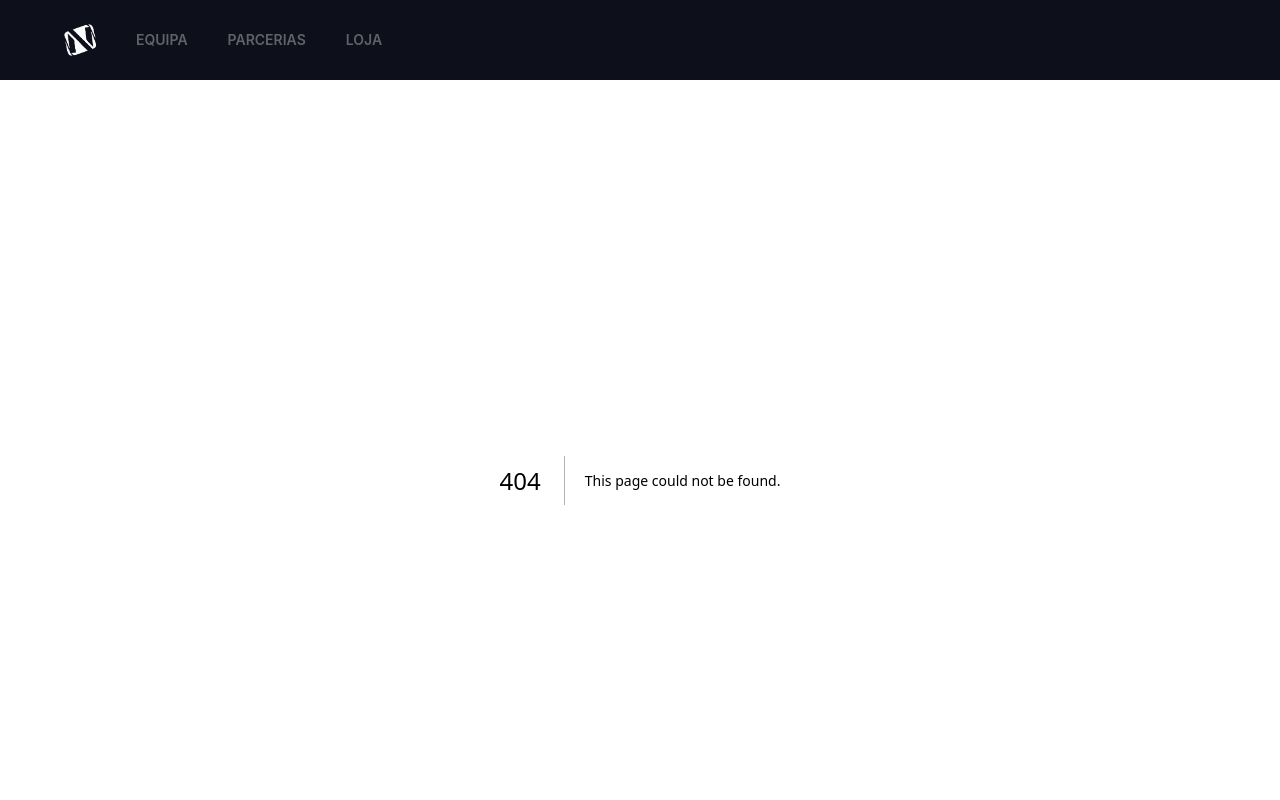
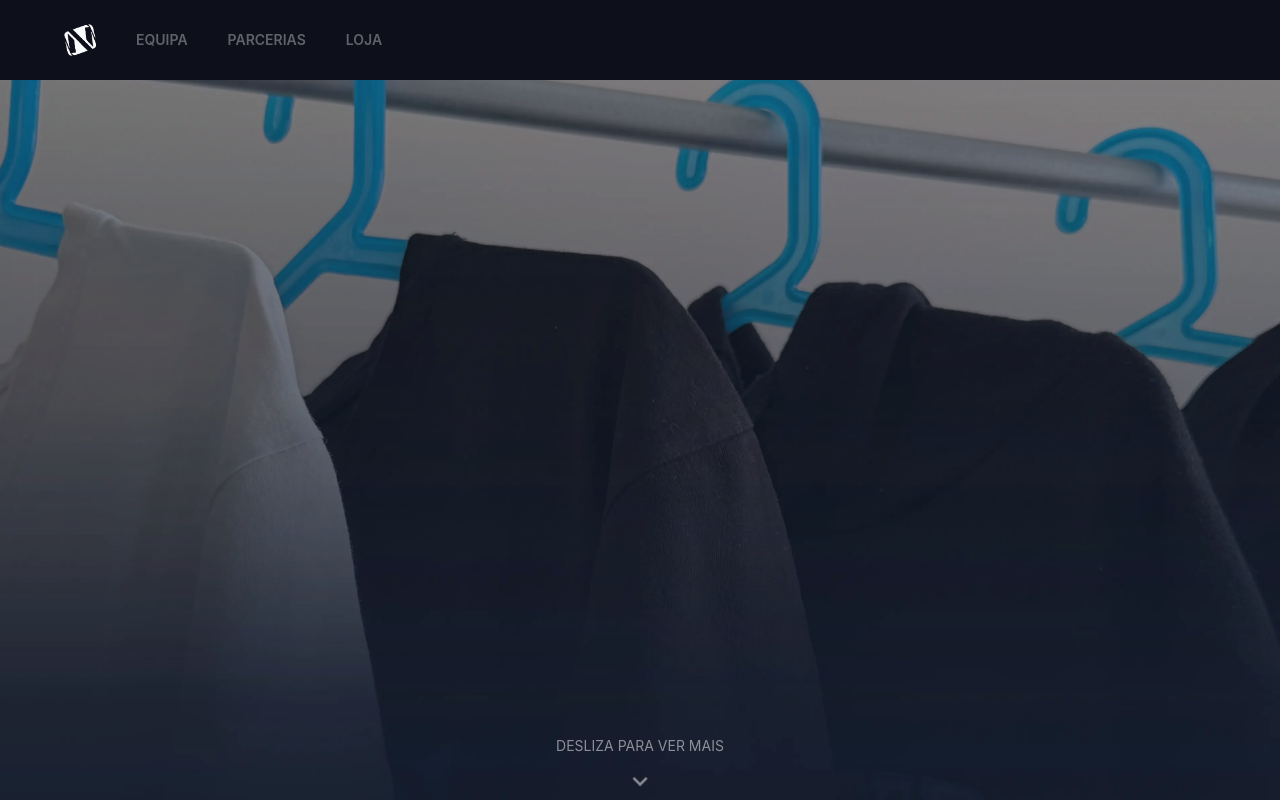
Before and after one commit to NECC/Website2.0, a Next.js app: page /merch in a window 1280 px wide. Before the commit this address had no page. Shown: the top 800 px of the page. Built offline with nearby package versions, Linux system fonts and the light colour scheme.

Commit message:
Refactor code structure for improved readability and maintainability

```diff
--- a/app/components/Navbar.tsx
+++ b/app/components/Navbar.tsx
@@ -7,7 +7,7 @@ import Image from "next/image";
 const links = [
   { label: "EQUIPA", href: "/team" },
   { label: "PARCERIAS", href: "/partners" },
-  { label: "LOJA", href: "/" },
+  { label: "LOJA", href: "/merch" },
 ];
 
 export default function Navbar() {
--- /dev/null
+++ b/app/merch/page.tsx
@@ -0,0 +1,37 @@
+import Image from "next/image";
+import { MdOutlineKeyboardArrowDown } from "react-icons/md";
+import { Reveal, MotionProvider } from "../components/motion";
+
+export default function MerchPage() {
+  return (
+    <MotionProvider>
+      <div className="overflow-x-clip bg-[#161E2E]">
+        {/* Hero */}
+        <section className="relative h-screen w-full overflow-hidden">
+          <Image
+            src="/bannerMerch.webp"
+            alt="Banner Merch"
+            fill
+            priority
+            className="object-cover object-center"
+          />
+
+          <div className="absolute bottom-20 left-1/2 z-10 -translate-x-1/2">
+            <Reveal
+              onLoad
+              y={0}
+              delay={1}
+              className="flex flex-col items-center gap-3"
+            >
+              <span className="text-sm uppercase leading-relaxed text-white opacity-50">
+                Desliza para ver mais
+              </span>
+
+              <MdOutlineKeyboardArrowDown className="animate-bounce text-3xl text-white opacity-50" />
+            </Reveal>
+          </div>
+        </section>
+      </div>
+    </MotionProvider>
+  );
+}
```
Also changed, not shown: public/bannerMerch.webp (added).
